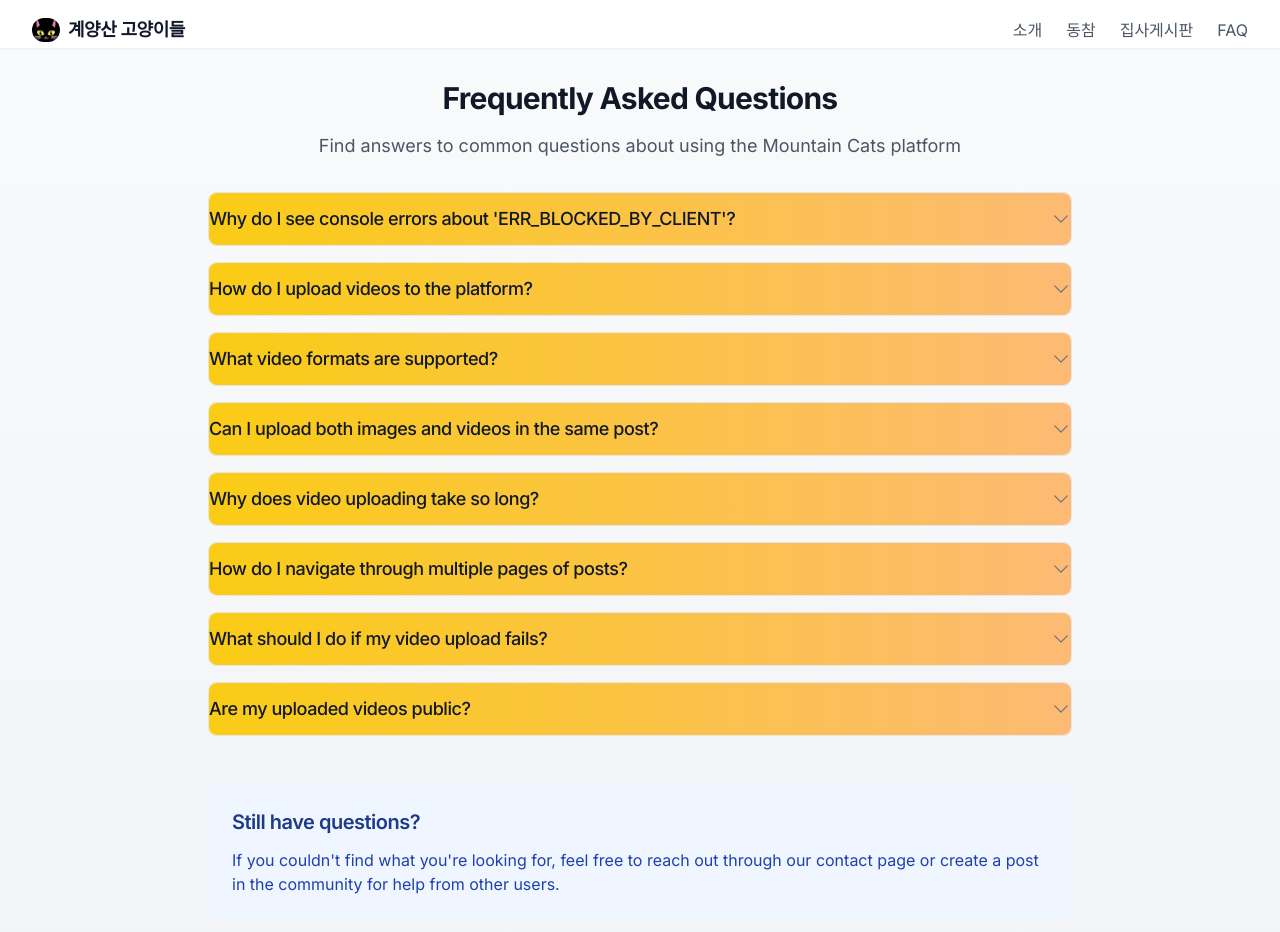
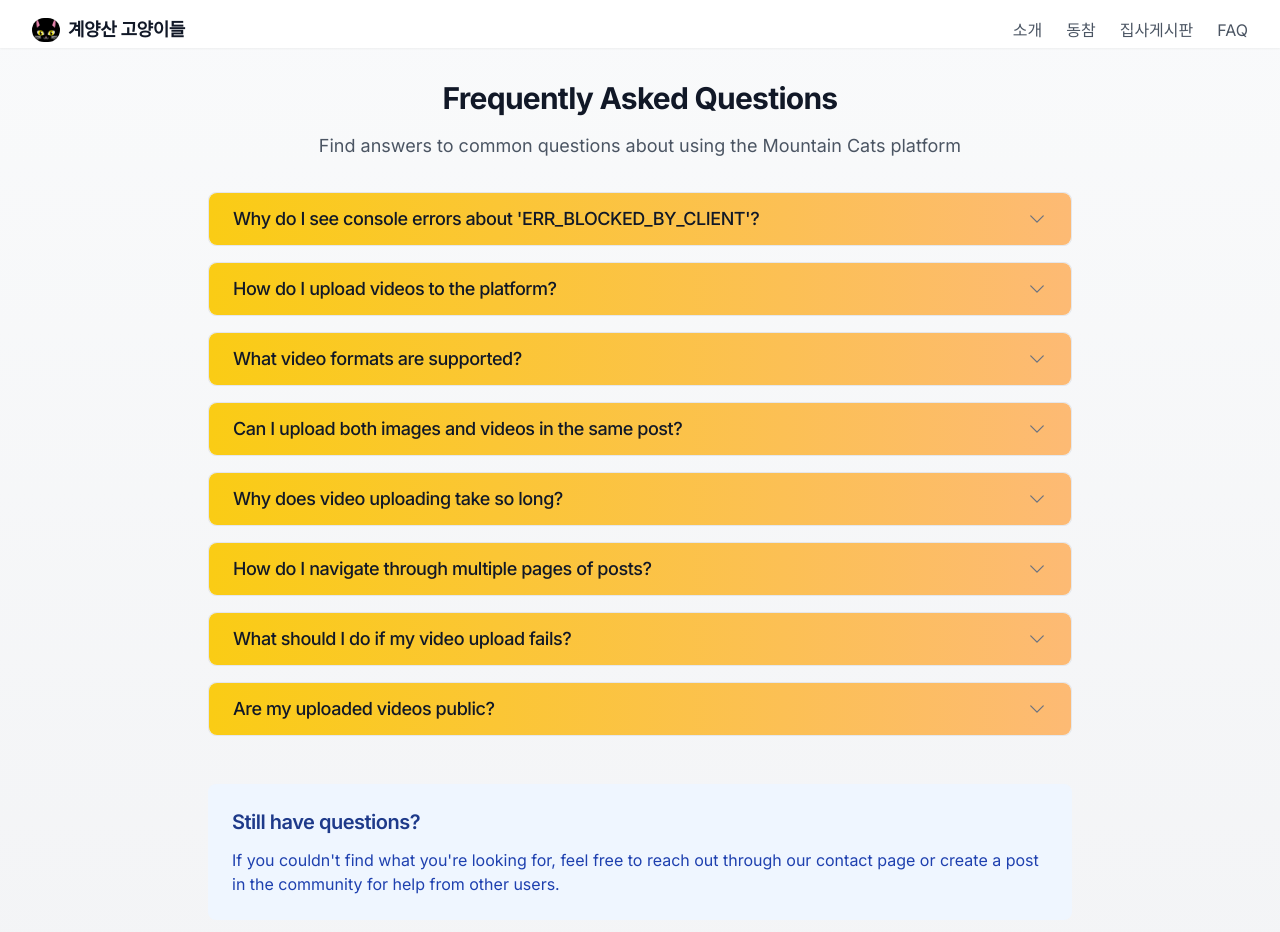
Before and after one commit to wwolfyy/mohocat, a Next.js app: page /pages/faq in a window 1280 px wide. Shown: the top 932 px of the page. Built offline with nearby package versions, Linux system fonts and the light colour scheme.

Commit message:
misc changes

```diff
--- a/src/components/FAQ.tsx
+++ b/src/components/FAQ.tsx
@@ -30,7 +30,7 @@ const FAQAccordion: React.FC<FAQProps> = ({ items }) => {
         <div key={index} className="border border-gray-200 rounded-lg">
           <button
             className={cn(
-              "w-full py-3 bg-gradient-to-r from-yellow-400 to-orange-300",
+              "w-full px-6 py-3 bg-gradient-to-r from-yellow-400 to-orange-300",
               "text-black rounded-lg font-bold hover:shadow-lg transition-all duration-200"
             )}
             onClick={() => toggleItem(index)}
```
Also changed, not shown: scripts/fetch-static-assets.js (line endings or trailing spaces).
